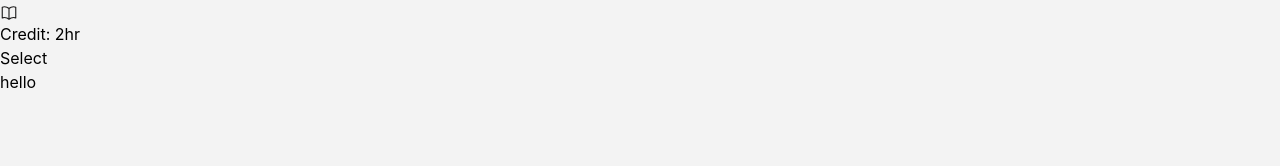
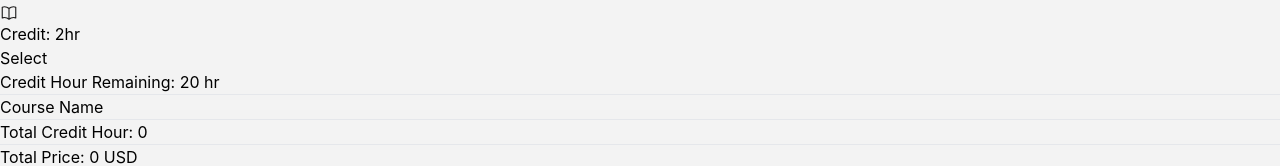
Before and after one commit to ashrafulrifaz/course-roster-ph, a React (Vite) app: page / in a window 1280 px wide. Shown: the part 4058-4224 px from the top of the page. Before the commit the page ends 4152 px from the top, so only its background shows below. Built offline with nearby package versions, Linux system fonts and the light colour scheme.

Commit message:
completed all calculation and functionality of credit cart

```diff
--- a/package.json
+++ b/package.json
@@ -11,7 +11,8 @@
   },
   "dependencies": {
     "react": "^18.2.0",
-    "react-dom": "^18.2.0"
+    "react-dom": "^18.2.0",
+    "react-toastify": "^9.1.3"
   },
   "devDependencies": {
     "@types/react": "^18.2.15",
--- a/public/data.json
+++ b/public/data.json
@@ -1,5 +1,6 @@
 [
    {
+      "id": 1,
      "title": "Introduction to C Programming",
      "image": "https://i.ibb.co/5kL2mCv/Rectangle-2-2.png",
      "description": "It is a long established fact that a reader will be distracted by the readable content of a page when looking at its layout.",
@@ -7,6 +8,7 @@
      "credit": 1
    },
    {
+      "id": 2,
      "title": "Introduction to Algorithms",
      "image": "https://i.ibb.co/Z2MH3Pg/Rectangle-2-3.png",
      "description": "It is a long established fact that a reader will be distracted by the readable content of a page when looking at its layout.",
@@ -14,6 +16,7 @@
      "credit": 2
    },
    {
+      "id": 3,
      "title": "Introduction to C++ for DSA",
      "image": "https://i.ibb.co/S7XX0sY/Rectangle-2-4.png",
      "description": "It is a long established fact that a reader will be distracted by the readable content of a page when looking at its layout.",
@@ -21,6 +24,7 @@
      "credit": 10
    },
    {
+      "id": 4,
       "title": "Basic Data Structures",
       "image": "https://i.ibb.co/cCFNmTh/Rectangle-3.png",
       "description": "It is a long established fact that a reader will be distracted by the readable content of a page when looking at its layout.",
@@ -28,6 +32,7 @@
       "credit": 5
    },
    {
+      "id": 5,
       "title": "Introduction to OOP Python",
       "image": "https://i.ibb.co/QJTc4C5/Rectangle-2.png",
       "description": "It is a long established fact that a reader will be distracted by the readable content of a page when looking at its layout.",
@@ -35,6 +40,7 @@
       "credit": 5
    },
    {
+      "id": 6,
       "title": "Software Engineering",
       "image": "https://i.ibb.co/1s2P5F7/Rectangle-2-5.png",
       "description": "It is a long established fact that a reader will be distracted by the readable content of a page when looking at its layout.",
@@ -42,6 +48,7 @@
       "credit": 2
    },
    {
+      "id": 7,
       "title": "AWS, Cloud Computing",
       "image": "https://i.ibb.co/7GrZ4VH/Rectangle-3-1.png",
       "description": "It is a long established fact that a reader will be distracted by the readable content of a page when looking at its layout.",
@@ -49,6 +56,7 @@
       "credit": 5
    },
    {
+      "id": 8,
       "title": "Database (MySQL)",
       "image": "https://i.ibb.co/HBQTHqS/Rectangle-2-1.png",
       "description": "It is a long established fact that a reader will be distracted by the readable content of a page when looking at its layout.",
@@ -56,6 +64,7 @@
       "credit": 5
    },
    {
+      "id": 9,
       "title": "Problem-Solving Part",
       "image": "https://i.ibb.co/NZsYPb2/Rectangle-2-6.png",
       "description": "It is a long established fact that a reader will be distracted by the readable content of a page when looking at its layout.",
--- a/src/App.jsx
+++ b/src/App.jsx
@@ -2,18 +2,71 @@ import { useState } from 'react'
 import './App.css'
 import Modules from './Modules/Modules'
 import Holders from './Holders/Holders'
+import { ToastContainer, toast } from 'react-toastify';
+import 'react-toastify/dist/ReactToastify.css';
 
 function App() {
+
+  let [datas, setDatas] = useState([])
+  let [remainingTime, setRemainingTime] = useState(20)
+  let [creditTime, setCreditTime] = useState(0)
+  let [totalPrice, setTotalPrice] = useState(0)
+
+  let handleToast = () => {
+    if((creditTime + credit) > 20){
+      toast('hello')
+    }
+  }
+
+  let handleDatas = data => {
+    let {credit, price, id} = data;
+
+    let isInclude = datas.find(item => item.id == id)
+
+    if(isInclude){
+      toast('Course Already Exist');
+    } else {
+      if((creditTime + credit) <= 20){
+        if(creditTime < 20){
+          let newDatas = [...datas, data]
+          setDatas(newDatas)
+        }
+
+        if(creditTime < 20 && remainingTime > 0){
+          setCreditTime(creditTime + credit)
+        } else {
+          toast('Credit Limit Exceeded');
+        }
+
+        if(remainingTime > 0){
+          setRemainingTime(remainingTime - credit)
+        } else {
+          toast('Credit Limit Exceeded');
+        }
+
+        if(creditTime < 20){
+          setTotalPrice(totalPrice + price)
+        }
+      } else {
+          if(remainingTime > 0){
+            toast(`you have ${remainingTime} remaining credit`)
+          } else {
+            toast(`you don't have any credit`)
+          }
+      }
+    }
+  }
 
   return (
     <div className='max-w-[90%] mx-auto'>
       <div className='py-8'>
         <h1 className='text-center text-3xl font-bold'>Course Registration</h1>
       </div>
-      <div className='flex gap-4'>
-        <Modules></Modules>
-        <Holders></Holders>
+      <div className='flex gap-4 pb-10'>
+        <Modules handleDatas={handleDatas}></Modules>
+        <Holders datas={datas} creditTime={creditTime} remainingTime={remainingTime} totalPrice={totalPrice}></Holders>
       </div>
+      <ToastContainer></ToastContainer>
     </div>
   )
 }
--- a/src/Holder/Holder.jsx
+++ b/src/Holder/Holder.jsx
@@ -0,0 +1,10 @@
+function Holder({data, id}){
+   let {title, credit} = data
+   return (
+      <div>
+         <p className="text-[#1C1B1B99] leading-relaxed">{id + 1} {title}</p>
+      </div>
+   )
+}
+
+export default Holder
--- a/src/Holders/Holders.jsx
+++ b/src/Holders/Holders.jsx
@@ -1,6 +1,29 @@
-function Holders(){
+import Holder from "../Holder/Holder"
+
+function Holders({datas, creditTime, remainingTime, totalPrice}){
    return (
-      <div className="w-1/4">hello</div>
+      <div className="w-1/4">
+         <div className="p-4 rounded-xl bg-white space-y-3">
+            <div>
+               <p className="text-blue-500 font-semibold">Credit Hour Remaining: {remainingTime} hr</p>
+            </div>
+            <hr />
+            <h3 className="text-lg font-semibold">Course Name</h3>
+            <div>
+               {
+                  datas.map((data, idx) => <Holder key={idx} id={idx} data={data}></Holder>)
+               }
+            </div>
+            <hr />
+            <div>
+               <p>Total Credit Hour: {creditTime}</p>
+            </div>
+            <hr className="text-[#1C1B1B33]"/>
+            <div>
+               <p>Total Price: {totalPrice} USD</p>
+            </div>
+         </div>
+      </div>
    )
 }
 
--- a/src/Module/Module.jsx
+++ b/src/Module/Module.jsx
@@ -1,4 +1,4 @@
-function Module({course}){
+function Module({course, handleDatas}){
    let {title, image, description, price, credit}= course;
 
    return (
@@ -25,7 +25,7 @@ function Module({course}){
                <p className="text-[#1C1B1B99]">Credit: {credit}hr</p>
             </div>
          </div>
-         <button className="bg-blue-500 text-white font-semibold rounded-lg border-0 w-full py-1.5">Select</button>
+         <button onClick={() => handleDatas(course)} className="cursor-pointer bg-blue-500 text-white font-semibold rounded-lg border-0 w-full py-1.5">Select</button>
       </div>
    )
 }
--- a/src/Modules/Modules.jsx
+++ b/src/Modules/Modules.jsx
@@ -1,7 +1,7 @@
 import { useEffect, useState } from "react"
 import Module from "../Module/Module"
 
-function Modules(){
+function Modules({handleDatas}){
    let [courses, setCourses] = useState([])
 
    useEffect(course => {
@@ -13,7 +13,7 @@ function Modules(){
    return (
       <div className="w-3/4 gap-4 grid grid-cols-3">
          {
-            courses.map(course => <Module course={course}></Module>)
+            courses.map((course, idx) => <Module key={idx} handleDatas={handleDatas} course={course}></Module>)
          }
       </div>
    )
```
Also changed, not shown: 2 other files (tests, documents, lock files or other folders).
